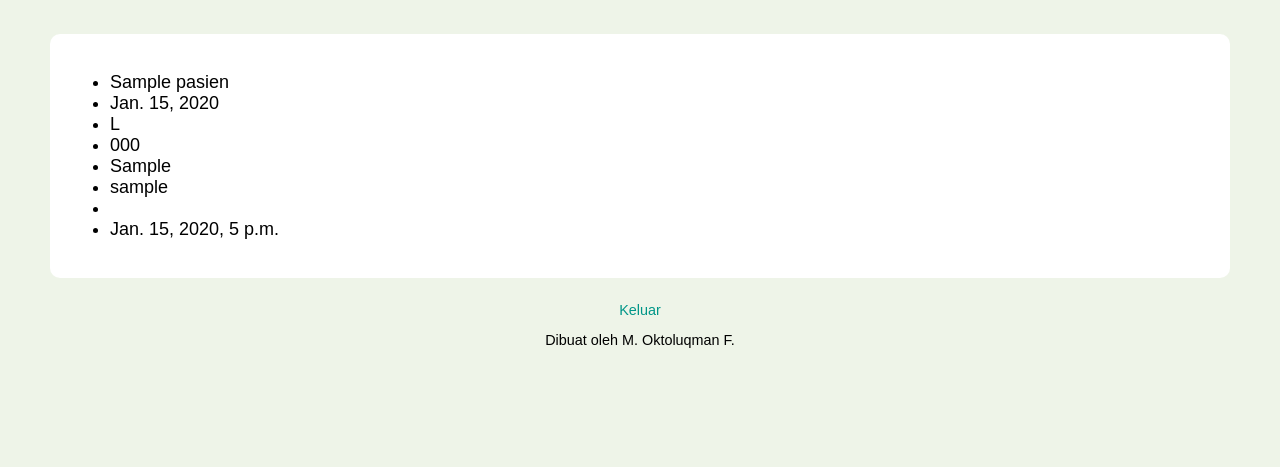
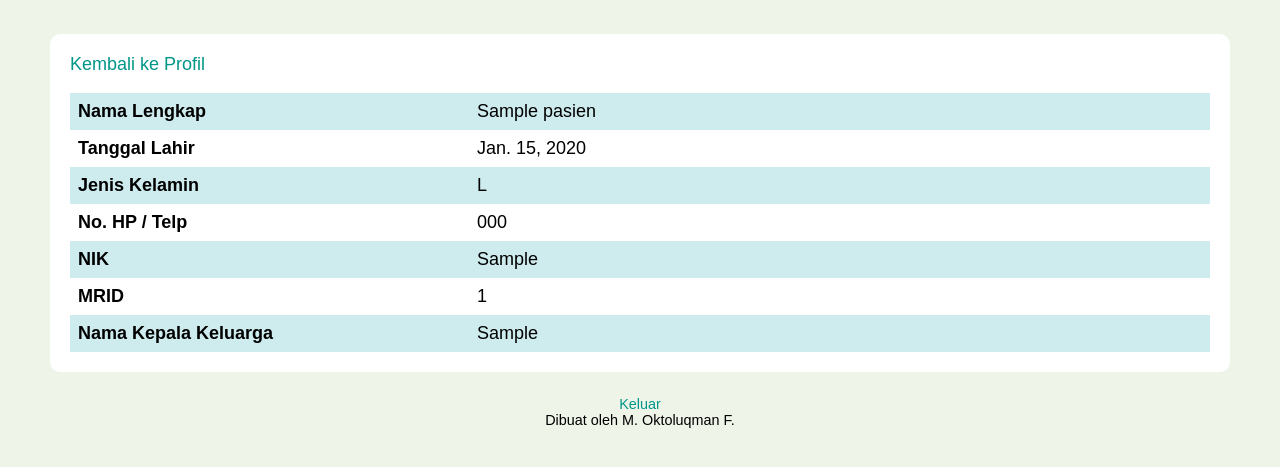
Before and after one commit to lepiku/praktekiin, a Django app: page /pasien/1/ in a window 1280 px wide. Shown: the part 64-531 px from the top of the page. Run offline with Django 3.2, Linux system fonts and the light colour scheme; a user stored in the database is signed in; tables that the repository leaves empty hold one stand-in row (values such as "Sample post"); some web fonts are replaced.

Commit message:
link to pasien if staff and bug fixes

```diff
--- a/antri/templates/antri/pasien_detail.html
+++ b/antri/templates/antri/pasien_detail.html
@@ -2,15 +2,14 @@
 
 {% block content %}
 <div class="card">
-  <ul>
-    <li>{{ pasien.nama }}</li>
-    <li>{{ pasien.tanggal_lahir }}</li>
-    <li>{{ pasien.jenis_kelamin }}</li>
-    <li>{{ pasien.telp }}</li>
-    <li>{{ pasien.nik }}</li>
-    <li>{{ pasien.pengguna.user.username }}</li>
-    <li>{{ pasien.waktu_daftar }}</li>
-    <li>{{ pasien.waktu_ubah }}</li>
-  </ul>
+  <p><a href="{% url 'antri:profil' %}">Kembali ke Profil</a></p>
+  <table id="pengguna">
+    {% for label, value in data %}
+    <tr>
+      <th id="label">{{ label }}</td>
+      <td id="value">{{ value }}</td>
+    </tr>
+    {% endfor %}
+  </table>
 </div>
 {% endblock %}
--- a/antri/templates/antri/profil.html
+++ b/antri/templates/antri/profil.html
@@ -18,11 +18,15 @@ th, td {
 tr:nth-child(odd) {
   background-color: #ceecee;
 }
+p {
+  margin-top: 0;
+}
 </style>
 {% endblock %}
 
 {% block content %}
 <div class="card">
+  <p><a href="{% url 'antri:beranda' %}">Kembali ke Beranda</a></p>
   <table id="pengguna">
     {% for label, value in pasien %}
     <tr>
@@ -44,11 +48,11 @@ tr:nth-child(odd) {
   <a class="button" href="{% url 'antri:ubah-password' %}">Ubah Password</a>
   <hr>
   <p>Nama-nama pasien satu keluarga</p>
-  {% if keluarga %}<ul>
+  <ul>
     {% for p in keluarga %}
     <li><a href="{% url 'antri:pasien-detail' p.pk %}">{{ p.nama }}</a></li>
     {% endfor %}
-  </ul>{% endif %}
-  <a href="{% url 'antri:pasien-daftar' %}">+ Daftar Pasien Baru</a>
+    <li><a href="{% url 'antri:pasien-daftar' %}">+ Daftar Pasien Baru</a></li>
+  </ul>
 </div>
 {% endblock %}
--- a/antri/views.py
+++ b/antri/views.py
@@ -85,10 +85,13 @@ def get_antri(request):
         else:
             table_head = ['No.', 'Nama Pasien', 'Status', 'Nama Kepala Keluarga']
             for counter, pendaftaran in enumerate(hari.pendaftaran_set.all()):
-                data.append({'number': counter + 1,
-                             'nama': pendaftaran.pasien.nama,
-                             'status': pendaftaran.pasien.status,
-                             'kk': pendaftaran.pasien.kepala_keluarga})
+                data.append({
+                    'number': counter + 1,
+                    'pasien_url': reverse('antri:pasien-detail',
+                                          kwargs={'pk': pendaftaran.pasien.pk}),
+                    'nama': pendaftaran.pasien.nama,
+                    'status': pendaftaran.pasien.status,
+                    'kk': pendaftaran.pasien.kepala_keluarga})
 
         return JsonResponse({
             'table_head': table_head,
@@ -274,7 +277,19 @@ def pasien_daftar(request):
                   {'form': form, 'button': 'Buat Pasien'})
 
 def pasien_detail(request, pk):
-    if not request.user.is_staff:
+    pasien = get_object_or_404(Pasien, pk=pk)
+    if (not request.user.is_staff
+            and pasien.keluarga != request.user.pengguna.keluarga):
         return redirect('{}?next=/profil/{}/'.format(reverse('antri:masuk'), pk))
+
+    data_pasien = [
+        ('Nama Lengkap', pasien.nama),
+        ('Tanggal Lahir', pasien.tanggal_lahir),
+        ('Jenis Kelamin', pasien.jenis_kelamin),
+        ('No. HP / Telp', pasien.telp),
+        ('NIK', pasien.nik),
+        ('MRID', pasien.mrid),
+        ('Nama Kepala Keluarga', pasien.kepala_keluarga)]
+
     return render(request, 'antri/pasien_detail.html',
-            {'pasien': get_object_or_404(Pasien, pk=pk)})
+            {'data': data_pasien})
```
Also changed, not shown: antri/static/antri/js/beranda.js (+14 -3 lines), antri/templates/antri/masuk.html (+5 -5 lines).
